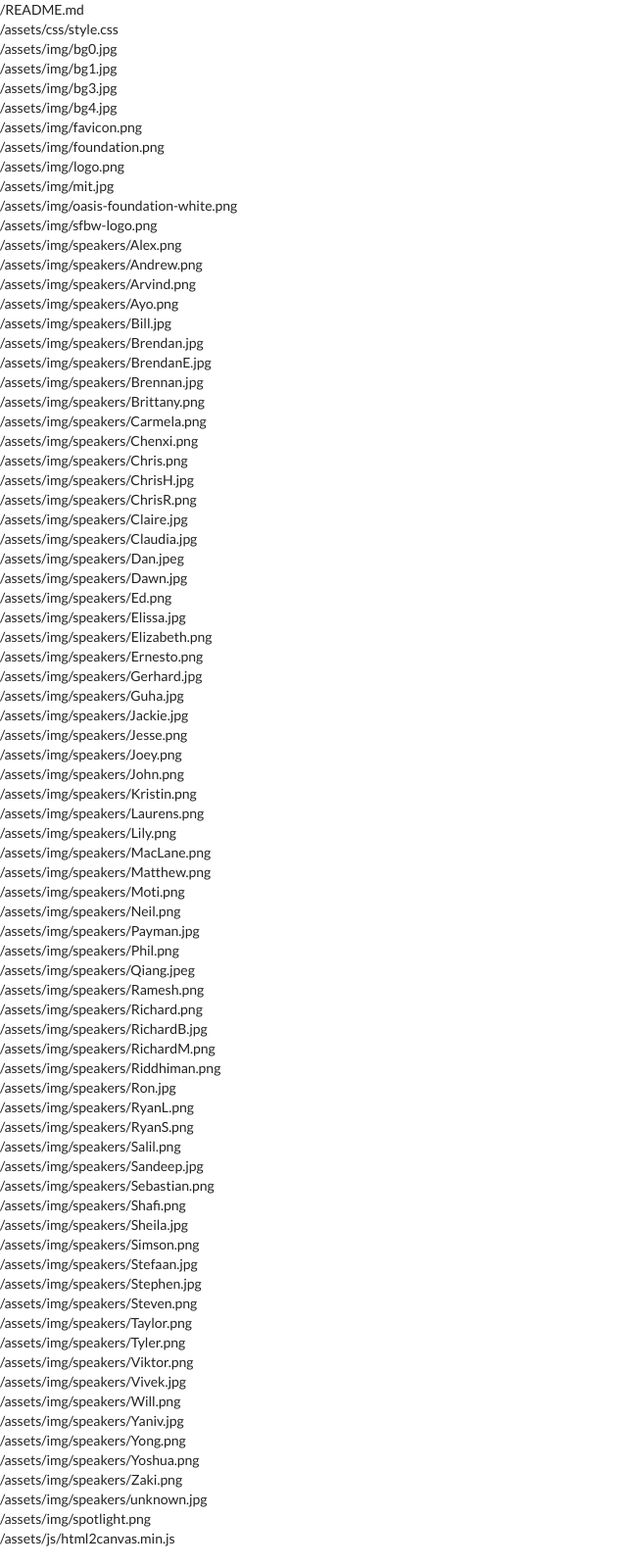
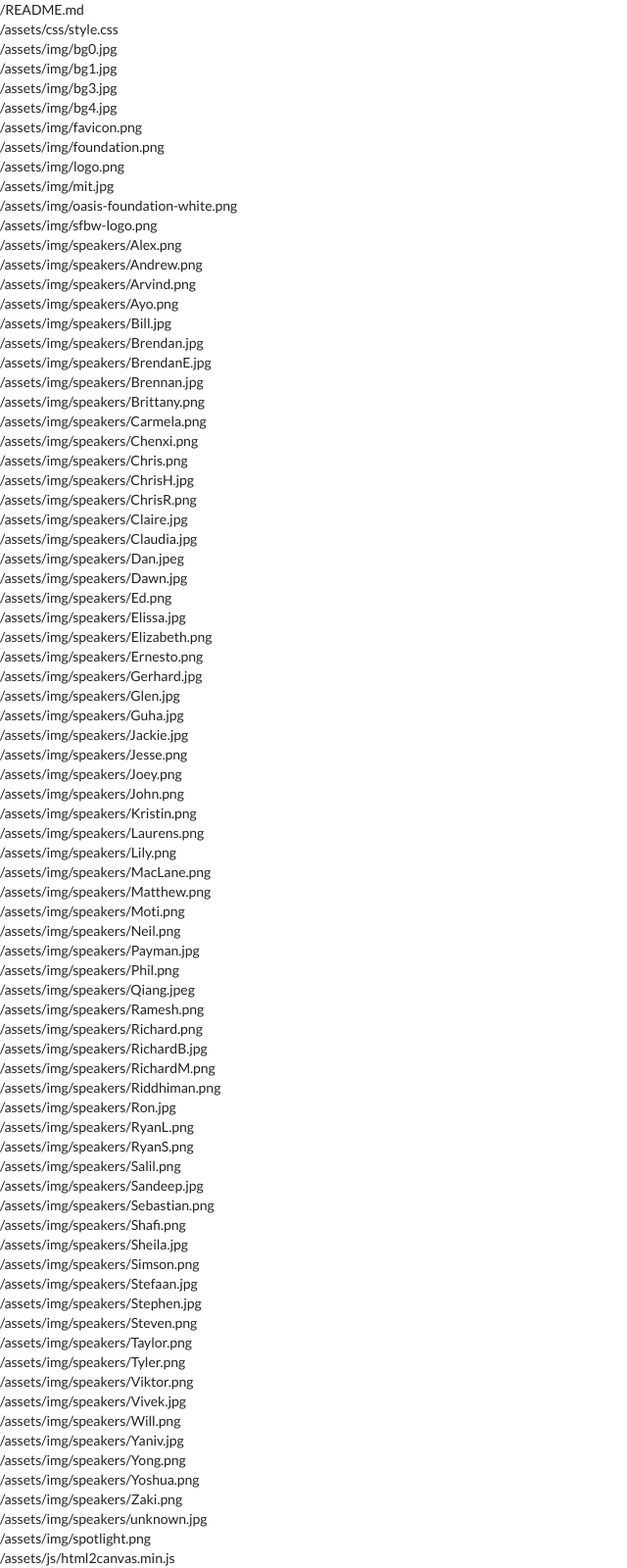
Before and after one commit to responsible-data-summit/responsible-data-summit.github.io, a Jekyll site: the page built from pages/static_files.html, in a window 1280 px wide. Shown: the whole page at 98% size, without its empty margins (0-640 px from the left). Built offline with Jekyll 4.4.1, drawn with Linux system fonts in a browser that asks for light colours.

Commit message:
add glen

```diff
--- a/_data/speakers_tech.yml
+++ b/_data/speakers_tech.yml
@@ -116,3 +116,7 @@
   title: |
     Partner, Crowell & Moring LLP
   avatar: Gabriel.jpg
+- name: Glen Weyl
+  title: |
+    Microsoft
+  avatar: Glen.jpg
```
Also changed, not shown: assets/img/speakers/Glen.jpg (added).
